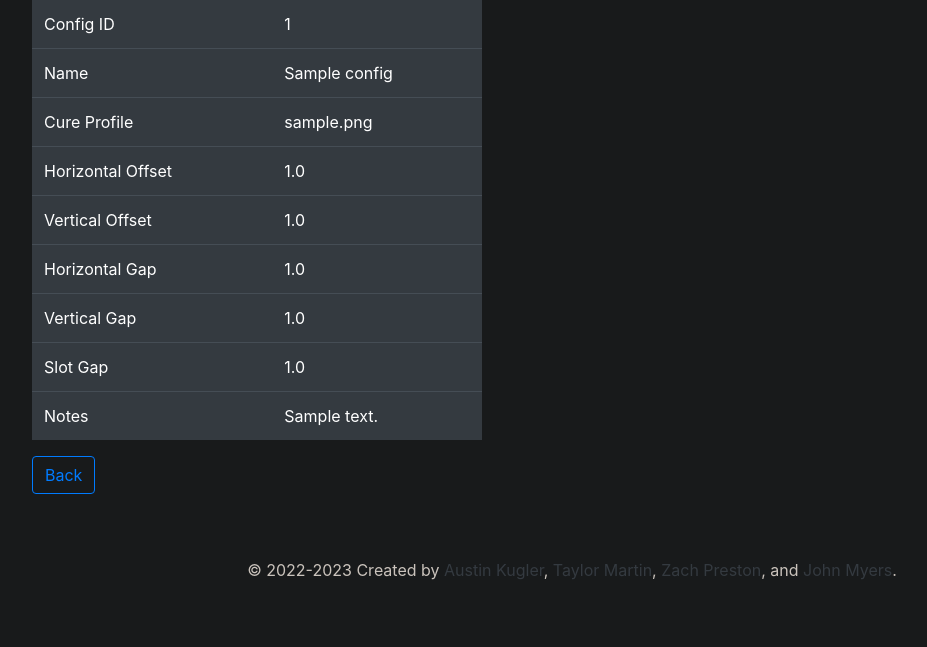
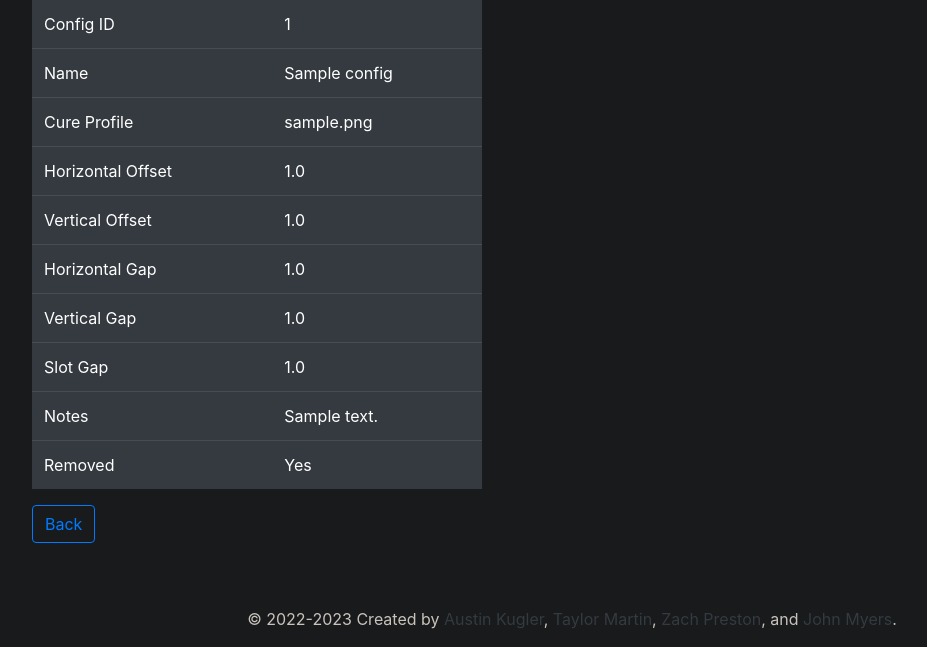
Before and after one commit to austinpkugler/Keynetics-Web, a Flask app: page /config/1 in a window 1280 px wide. Shown: the part 201-848 px from the top of the page, without its empty margins (68-995 px from the left). Before the commit the page ends 781 px from the top, so only its background shows below. Run offline with Flask 3, Linux system fonts and the light colour scheme; a user stored in the database is signed in; tables that the repository leaves empty hold one stand-in row (values such as "Sample post").

Commit message:
Make configs removed, not deleted

```diff
--- a/app/models.py
+++ b/app/models.py
@@ -112,6 +112,7 @@ class PlugConfig(db.Model, Table):
     vertical_gap = db.Column(db.Float, nullable=False)
     slot_gap = db.Column(db.Float, nullable=False)
     notes = db.Column(db.String(256), nullable=True)
+    is_removed = db.Column(db.Boolean, nullable=False, default=False)
 
     def __init__(self, name, cure_profile, horizontal_offset, vertical_offset, horizontal_gap, vertical_gap, slot_gap, notes=''):
         self.name = name
@@ -136,12 +137,21 @@ class PlugConfig(db.Model, Table):
             'horizontal_gap': self.horizontal_gap,
             'vertical_gap': self.vertical_gap,
             'slot_gap': self.slot_gap,
-            'notes': self.notes
+            'notes': self.notes,
+            'is_removed': self.is_removed
         }
 
     @classmethod
     def get_by_name(cls, name):
         return cls.query.filter_by(name=name).first()
+
+    @classmethod
+    def query_not_removed(cls):
+        return cls.query.filter_by(is_removed=False).order_by(cls.name)
+
+    def remove(self):
+        self.is_removed = True
+        db.session.commit()
 
 
 class StatusEnum(Enum):
@@ -173,7 +183,7 @@ class PlugJob(db.Model, Table):
         return self.status == StatusEnum.started
 
     @hybrid_property
-    def q_is_active(self):
+    def query_is_active(self):
         return self.status == StatusEnum.started
 
     def json(self):
--- a/app/routes.py
+++ b/app/routes.py
@@ -53,7 +53,7 @@ def jobs():
         sort_by = ' '.join([word.capitalize() for word in sort_by.split(' ')])
 
         if current_user.settings.only_show_active:
-            jobs = jobs.filter(models.PlugJob.q_is_active)
+            jobs = jobs.filter(models.PlugJob.query_is_active)
 
         jobs = jobs.paginate(page=page, per_page=10)
         configs = models.PlugConfig.query.order_by(models.PlugConfig.name)
@@ -169,7 +169,7 @@ def configs():
         config.save()
         flash(f'Added {config.name}!', 'success')
         return redirect(url_for('configs'))
-    configs = models.PlugConfig.query.order_by(models.PlugConfig.name).paginate(page=page, per_page=5)
+    configs = models.PlugConfig.query_not_removed().paginate(page=page, per_page=5)
     return render_template('pages/configs.html', title='Configs', page='configs', form=form, configs=configs)
 
 
@@ -205,9 +205,12 @@ def view_config(config_id):
 @login_required
 def edit_config(config_id):
     config = models.PlugConfig.get_by_id(config_id)
+    if config.is_removed:
+        flash(f'Config {config.name} has been removed!', 'danger')
+        return redirect(url_for('configs'))
+
     form = forms.PlugConfigForm()
     if form.validate_on_submit():
-        # Check if the name is already taken
         if form.name.data != config.name:
             existing_config = models.PlugConfig.get_by_name(form.name.data)
             if existing_config:
@@ -260,12 +263,12 @@ def copy_config(config_id):
     return redirect(url_for('configs'))
 
 
-@app.route('/delete-config/<int:config_id>', methods=['GET', 'POST'])
+@app.route('/remove-config/<int:config_id>', methods=['GET', 'POST'])
 @login_required
-def delete_config(config_id):
+def remove_config(config_id):
     config = models.PlugConfig.get_by_id(config_id)
-    config.delete()
-    flash(f'Deleted {config.name}!', 'success')
+    config.remove()
+    flash(f'Removed {config.name}!', 'success')
     return redirect(url_for('configs'))
 
 
--- a/app/templates/tables/config.html
+++ b/app/templates/tables/config.html
@@ -36,5 +36,13 @@
       <td scope="col">Notes</td>
       <td scope="col">{{ config.notes }}</td>
     </tr>
+    <tr>
+      <td scope="col">Removed</td>
+      {% if config.removed == 0 %}
+        <td scope="col">No</td>
+      {% else %}
+        <td scope="col">Yes</td>
+      {% endif %}
+    </tr>
   </tbody>
 </table>
--- a/app/templates/tables/configs.html
+++ b/app/templates/tables/configs.html
@@ -35,7 +35,7 @@
           <a class="btn btn-outline-primary btn-sm" href="{{ url_for('copy_config', config_id=config.id) }}">Copy</a>
         </td>
         <td scope="col">
-          <a class="btn btn-outline-danger btn-sm" href="{{ url_for('delete_config', config_id=config.id) }}">Delete</a>
+          <a class="btn btn-outline-danger btn-sm" href="{{ url_for('remove_config', config_id=config.id) }}">Remove</a>
         </td>
       </tr>
     {% endfor %}
--- a/app/templates/tables/jobs.html
+++ b/app/templates/tables/jobs.html
@@ -2,7 +2,7 @@
   <thead>
     <tr>
       <th scope="col">ID</th>
-      <th scope="col">Name</th>
+      <th scope="col">Config</th>
       <th scope="col">Status</th>
       <th scope="col">Start Time</th>
       <th scope="col">End Time</th>
```
